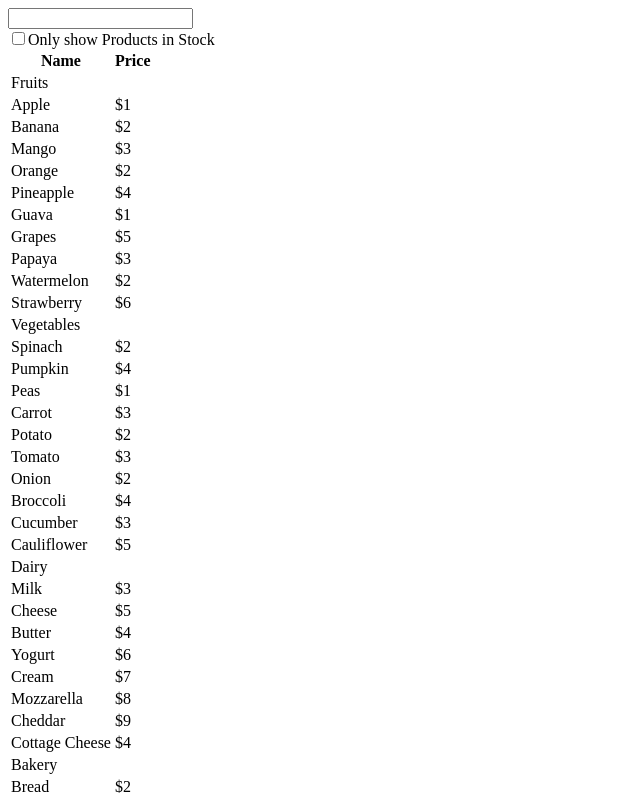
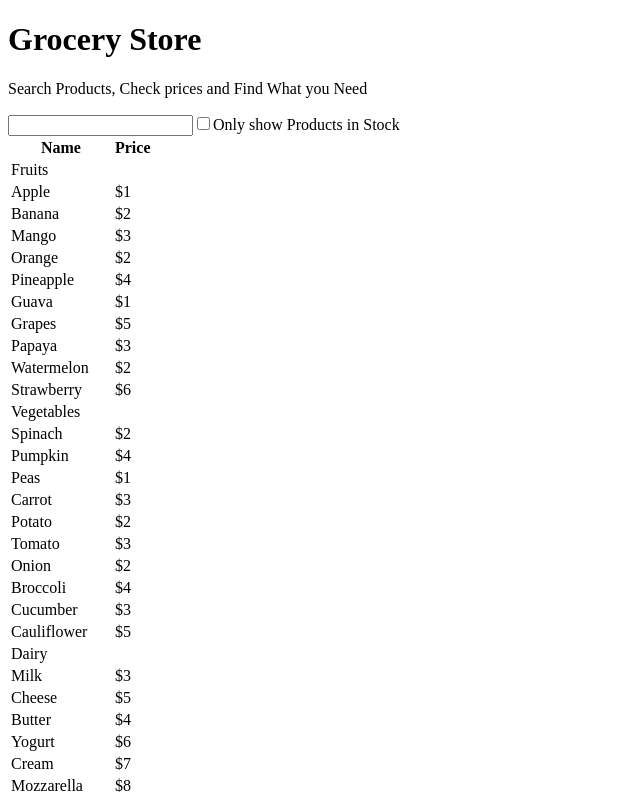
Before and after one commit to rezasdsju/product-search-react-ts, a React (Vite) app: page / in a window 1280 px wide. Shown: the top 798 px of the page, without its empty margins (0-640 px from the left). Built offline with nearby package versions, Linux system fonts and the light colour scheme.

Commit message:
refactor: improve TypeScript types and** create:initialize NavBar components

```diff
--- a/src/App.tsx
+++ b/src/App.tsx
@@ -5,7 +5,7 @@ import ProductTable from './components/ProductTable/ProductTable'
 
 import type { Product } from './type'
 import { useState } from 'react'
-
+import NavBar from './components/NavBar/NavBar'
 const products: Product[] = [
   { category: "Fruits", price: "$1", stocked: true, name: "Apple" },
   { category: "Fruits", price: "$2", stocked: true, name: "Banana" },
@@ -64,6 +64,7 @@ function App() {
   const [checked, setChecked] = useState<boolean>(false)
   return (
     <>
+    <NavBar></NavBar>
     <SearchBar searchedItem={searchedItem} setChecked={setChecked} setSearchedItem={setSearchedItem}></SearchBar>
     <ProductTable searchedItem={searchedItem} checked={checked} products={products}></ProductTable>
 
--- /dev/null
+++ b/src/components/NavBar/NavBar.tsx
@@ -0,0 +1,12 @@
+
+
+export default function NavBar(){
+    return (
+        <div>
+            <div className="">
+                <h1>Grocery Store</h1>
+                <p>Search Products, Check prices and Find What you Need</p>
+            </div>
+        </div>
+    )
+}
--- a/src/components/ProductTable/ProductTable.tsx
+++ b/src/components/ProductTable/ProductTable.tsx
@@ -1,9 +1,11 @@
-import type { Product } from "../../type";
+
 import ProductRow from "./ProductRow/ProductRow";
 import ProductCategoryRow from "./ProductCategoryRow/ProductCategoryRow";
-export default function ProductTable({ products, checked,searchedItem }: { products: Product[], checked: boolean,searchedItem:string }) {
+import type { ReactNode } from "react";
+import type { ProductTableTypes } from "../../type";
+export default function ProductTable({ products, checked,searchedItem }: ProductTableTypes) {
 
-    const rows: any = [];
+    const rows: ReactNode[] = [];
     let lastCategory: string | null = null;
 
     products.forEach((product) => {
--- a/src/components/Search/SearchBar.tsx
+++ b/src/components/Search/SearchBar.tsx
@@ -1,9 +1,9 @@
 
-
-export default function SearchBar({setChecked, setSearchedItem,searchedItem}:{setChecked:React.Dispatch<React.SetStateAction<boolean>>,searchedItem:string,setSearchedItem:React.Dispatch<React.SetStateAction<string>>}){
+import type { SearchBarTypes } from "../../type"
+export default function SearchBar({setChecked, setSearchedItem,searchedItem}:SearchBarTypes){
     return (
         <form action="">
-            <input type="text" value={searchedItem} onChange={(e)=>setSearchedItem(e.target.value)}/> <br />
+            <input type="text" value={searchedItem} onChange={(e)=>setSearchedItem(e.target.value)}/>
             <input type="checkbox" onChange={(e)=>setChecked(e.target.checked)} />
             <label htmlFor="">Only show Products in Stock</label>
         </form>
```
Also changed, not shown: src/type.ts (+12 -0 lines), 1 other file (tests, documents, lock files or other folders).
